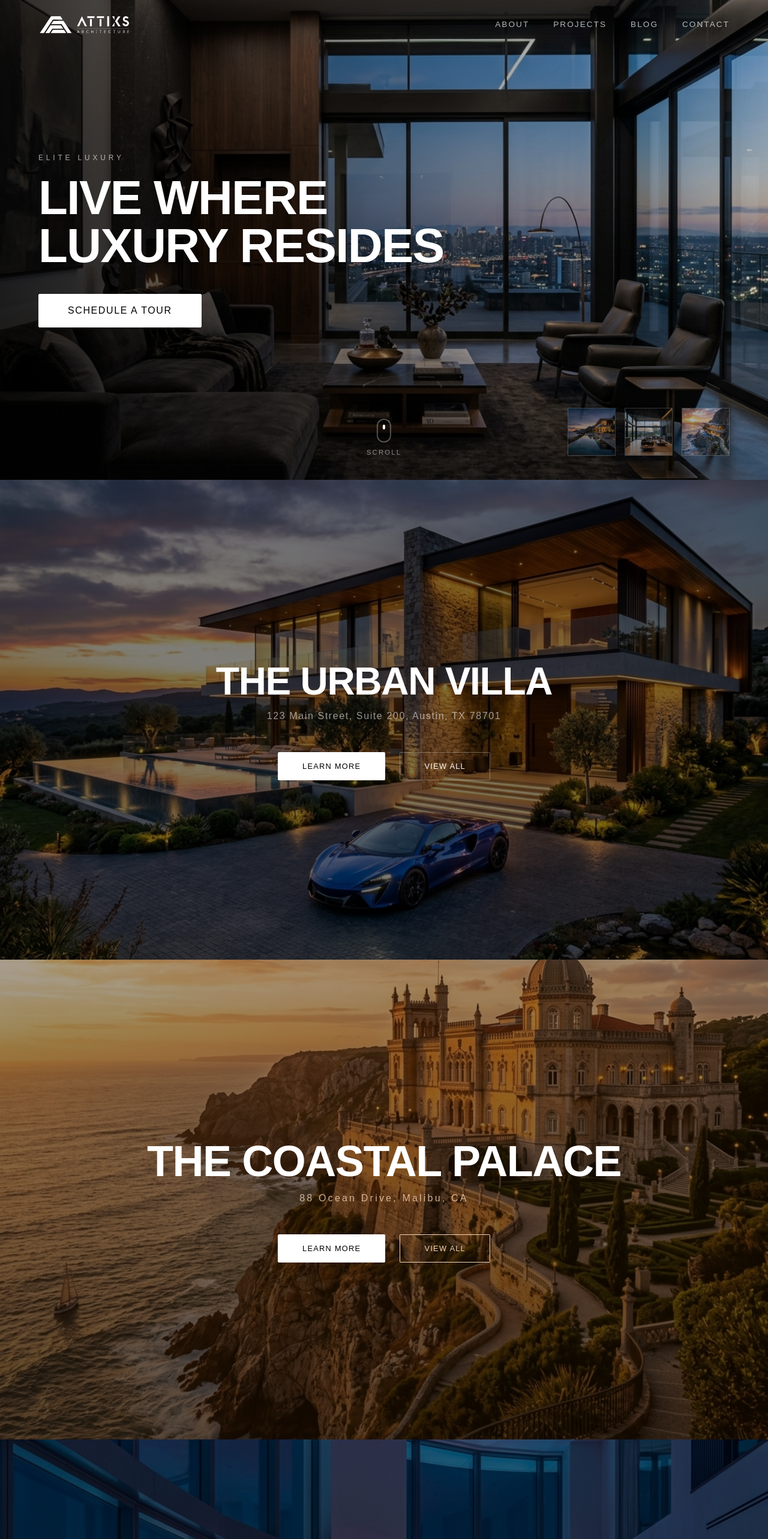
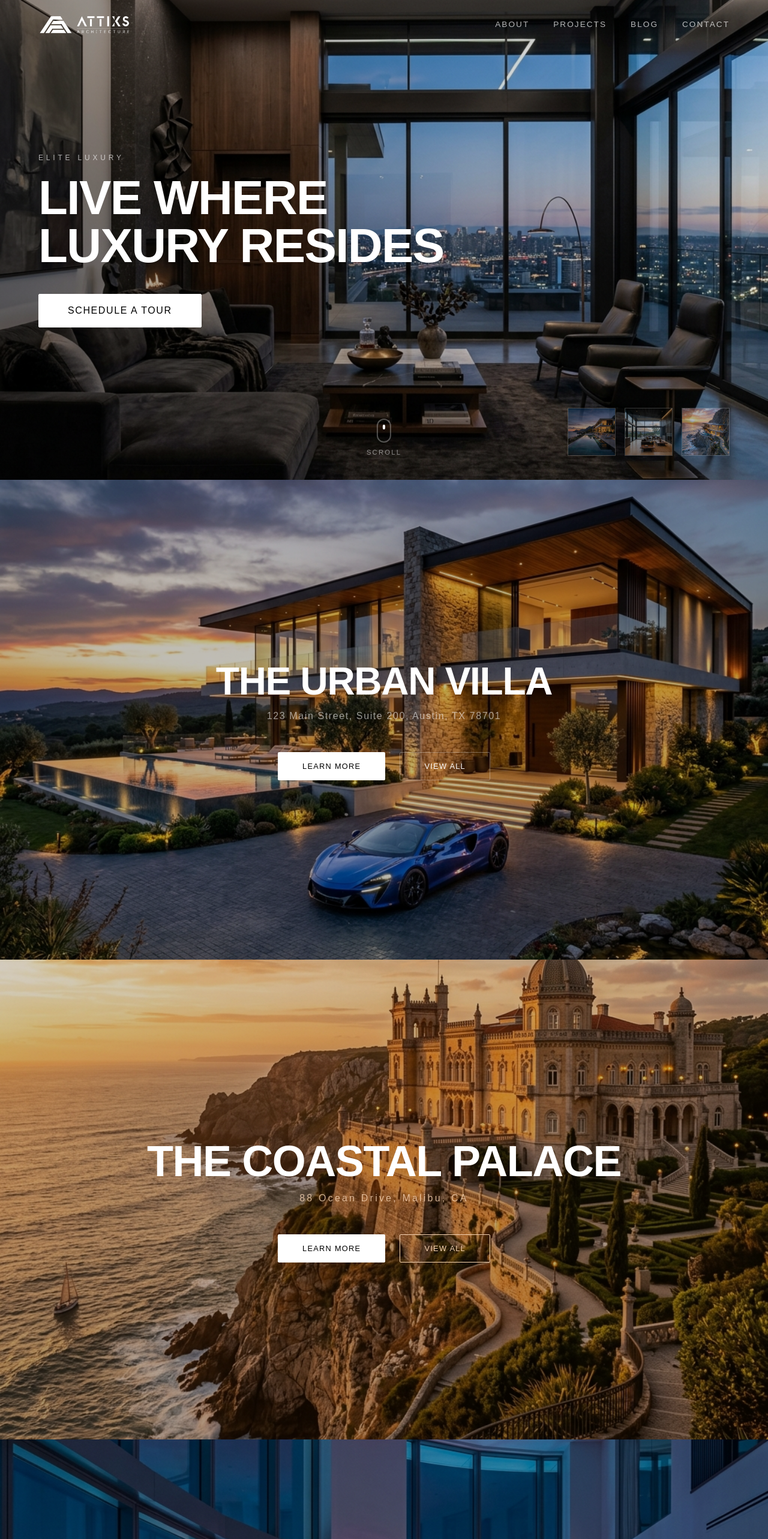
Before and after one commit to willowysolutionsoffice/attiks, a Next.js app: page / in a window 1280 px wide. Shown: the top 2566 px of the page at 60% size. Built offline with nearby package versions, Linux system fonts and the light colour scheme.

Commit message:
opacity reduced

```diff
--- a/src/components/CoastalPalace.tsx
+++ b/src/components/CoastalPalace.tsx
@@ -21,7 +21,7 @@ export default function CoastalPalace() {
           style={{ objectFit: 'cover' }}
         />
         {/* Warmer overlay */}
-        <div className="overlay" style={{ background: 'linear-gradient(rgba(40, 20, 0, 0.4), rgba(20, 10, 0, 0.7))' }}></div>
+        <div className="overlay" style={{ background: 'linear-gradient(rgba(40, 20, 0, 0.4), rgba(20, 10, 0, 0.7))', opacity: 0.5 }}></div>
       </div>
 
       <div className="section-content text-center" style={{ zIndex: 10, textAlign: 'center', margin: '0 auto' }}>
--- a/src/components/ForestRetreat.tsx
+++ b/src/components/ForestRetreat.tsx
@@ -14,7 +14,7 @@ export default function ForestRetreat() {
           priority
           style={{ objectFit: 'cover' }}
         />
-        <div className="overlay" style={{ background: 'linear-gradient(rgba(10, 30, 10, 0.4), rgba(5, 15, 5, 0.8))' }}></div>
+        <div className="overlay" style={{ background: 'linear-gradient(rgba(10, 30, 10, 0.4), rgba(5, 15, 5, 0.8))', opacity: 0.5 }}></div>
       </div>
 
       <div className="section-content text-center" style={{ zIndex: 10, textAlign: 'center', margin: '0 auto' }}>
--- a/src/components/HeroSection.tsx
+++ b/src/components/HeroSection.tsx
@@ -28,7 +28,8 @@ export default function HeroSection() {
             width: '100%',
             height: '100%',
             background: 'linear-gradient(90deg, rgba(0,0,0,0.8) 0%, rgba(0,0,0,0.4) 50%, rgba(0,0,0,0.2) 100%)',
-            zIndex: 2
+            zIndex: 2,
+            opacity: 0.5
           }}
         />
       </div>
--- a/src/components/PropertyShowcase.tsx
+++ b/src/components/PropertyShowcase.tsx
@@ -14,7 +14,7 @@ export default function PropertyShowcase() {
           priority
           style={{ objectFit: 'cover' }}
         />
-        <div className="overlay" style={{ background: 'rgba(0,0,0,0.5)' }}></div>
+        <div className="overlay" style={{ background: 'rgba(0,0,0,0.5)', opacity: 0.5 }}></div>
       </div>
 
       <div
--- a/src/components/SkylinePenthouse.tsx
+++ b/src/components/SkylinePenthouse.tsx
@@ -14,7 +14,7 @@ export default function SkylinePenthouse() {
           priority
           style={{ objectFit: 'cover' }}
         />
-        <div className="overlay" style={{ background: 'linear-gradient(rgba(0, 10, 30, 0.5), rgba(0, 5, 10, 0.8))' }}></div>
+        <div className="overlay" style={{ background: 'linear-gradient(rgba(0, 10, 30, 0.5), rgba(0, 5, 10, 0.8))', opacity: 0.5 }}></div>
       </div>
 
       <div className="section-content text-center" style={{ zIndex: 10, textAlign: 'center', margin: '0 auto' }}>
```
